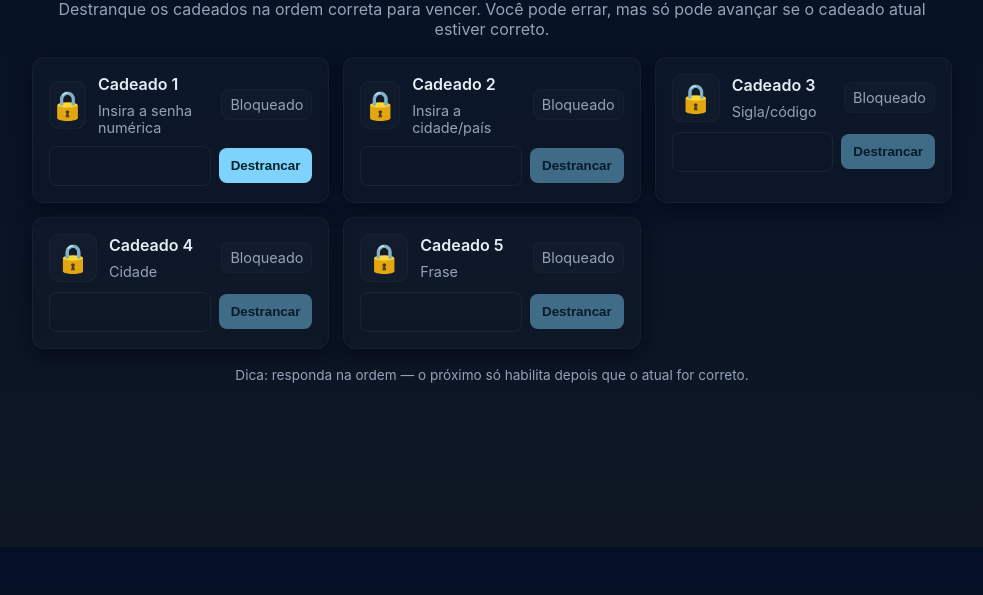
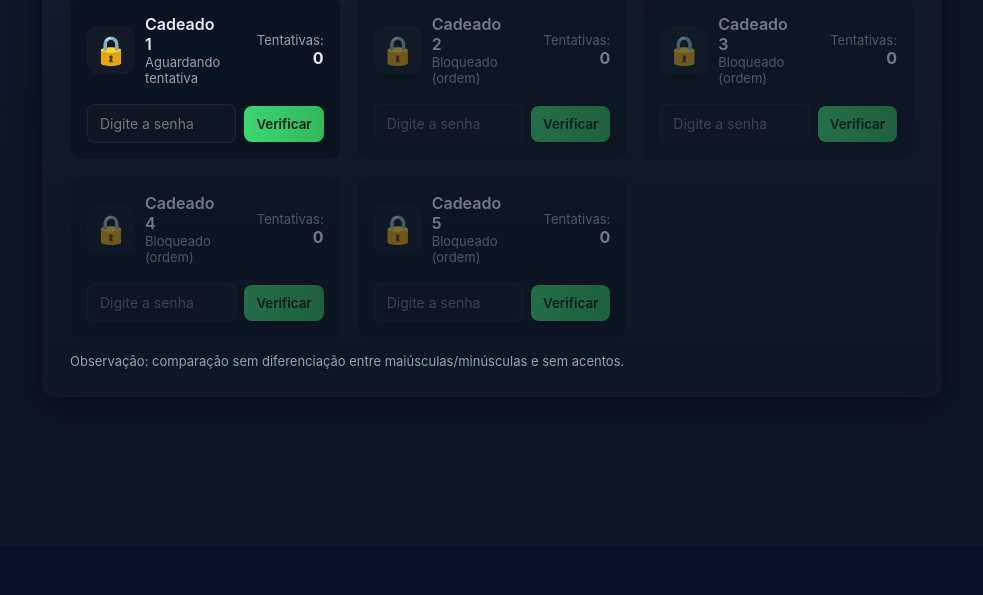
Before and after one commit to thiagooferbueno-eng/5-cadeados, a plain HTML site: page Index.html in a window 1280 px wide. Shown: the part 253-848 px from the top of the page, without its empty margins (148-1131 px from the left). After the commit the page ends 800 px from the top, so only its background shows below. Drawn offline with Linux system fonts and the light colour scheme.

Commit message:
Update Index.html

```diff
--- a/Index.html
+++ b/Index.html
@@ -3,88 +3,78 @@
 <head>
   <meta charset="utf-8" />
   <meta name="viewport" content="width=device-width,initial-scale=1" />
-  <title>Desafio dos 5 Cadeados</title>
+  <title>Cadeados - Desafio</title>
   <style>
     :root{
       --bg:#0f1724;
       --card:#0b1220;
-      --accent:#7dd3fc;
-      --muted:#94a3b8;
-      --success:#34d399;
-      --danger:#fb7185;
-      font-family: Inter, ui-sans-serif, system-ui, -apple-system, "Segoe UI", Roboto, "Helvetica Neue", Arial;
+      --accent:#3bd671;
+      --muted:#97a0b3;
+      --glass: rgba(255,255,255,0.03);
     }
-    html,body{height:100%}
+    *{box-sizing:border-box;font-family:Inter, system-ui, -apple-system, "Segoe UI", Roboto, "Helvetica Neue", Arial;}
     body{
       margin:0;
-      background: linear-gradient(180deg, #031025 0%, var(--bg) 100%);
-      color:#e6eef6;
+      min-height:100vh;
       display:flex;
       align-items:center;
       justify-content:center;
+      background: radial-gradient(ellipse at top left, #0b1a2b 0%, var(--bg) 40%), #071024;
+      color:#e6eef8;
       padding:24px;
     }
-    .wrap{
+    .wrapper{
       width:100%;
-      max-width:920px;
+      max-width:900px;
+      background:linear-gradient(180deg, rgba(255,255,255,0.02), transparent);
+      border-radius:12px;
+      padding:28px;
+      box-shadow: 0 8px 30px rgba(2,6,23,0.7);
     }
-    header{
-      text-align:center;
-      margin-bottom:18px;
+    h1{margin:0 0 8px 0;font-size:22px;}
+    p.lead{margin:0 0 18px 0;color:var(--muted);}
+    .locks{
+      display:grid;
+      grid-template-columns: repeat(auto-fit,minmax(220px,1fr));
+      gap:16px;
     }
-    h1{margin:0;font-size:1.6rem}
-    p.lead{margin:8px 0 0;color:var(--muted)}
-    .board{
-      display:grid;
-      grid-template-columns: repeat(auto-fit,minmax(260px,1fr));
-      gap:14px;
+    .lock{
+      background:var(--card);
+      border-radius:10px;
+      padding:16px;
+      border:1px solid rgba(255,255,255,0.03);
+      display:flex;
+      flex-direction:column;
+      gap:12px;
+      align-items:stretch;
     }
-    .lock-card{
-      background:linear-gradient(180deg, rgba(255,255,255,0.02), rgba(255,255,255,0.01));
-      border:1px solid rgba(255,255,255,0.04);
-      padding:16px;
-      border-radius:12px;
-      box-shadow: 0 6px 18px rgba(2,6,23,0.6);
-      transition:transform .16s ease, box-shadow .16s ease;
-    }
-    .lock-card:hover{transform:translateY(-4px)}
-    .lock-top{
+    .lock .top{
       display:flex;
       align-items:center;
-      gap:12px;
-      margin-bottom:10px;
+      gap:10px;
     }
-    .lock-icon{
+    .icon{
       font-size:28px;
-      width:46px;
-      height:46px;
-      display:inline-flex;
+      width:48px;
+      height:48px;
+      display:flex;
       align-items:center;
       justify-content:center;
       border-radius:10px;
-      background:rgba(255,255,255,0.02);
-      border:1px solid rgba(255,255,255,0.03);
+      background:var(--glass);
+      flex-shrink:0;
     }
-    .lock-title{font-weight:600}
-    .status{
-      margin-left:auto;
-      font-size:0.9rem;
-      padding:6px 8px;
-      border-radius:8px;
-    }
-    .locked{background:rgba(255,255,255,0.02); color:var(--muted); border:1px solid rgba(255,255,255,0.02)}
-    .open{background:linear-gradient(90deg, rgba(52,211,153,0.12), rgba(125,211,252,0.03)); color:var(--success); border:1px solid rgba(52,211,153,0.12)}
-    .controls{display:flex;gap:8px;align-items:center}
+    .title{font-weight:600;}
+    .status{font-size:13px;color:var(--muted);}
     input[type="text"]{
       width:100%;
       padding:10px 12px;
       border-radius:8px;
       border:1px solid rgba(255,255,255,0.06);
-      background:transparent;
+      background:rgba(255,255,255,0.02);
       color:inherit;
       outline:none;
-      box-sizing:border-box;
-      font-size:1rem;
+      font-size:14px;
     }
     button{
       padding:10px 12px;
@@ -92,133 +82,68 @@
       border:0;
       cursor:pointer;
       font-weight:600;
-      background:var(--accent);
-      color:#042028;
+      background:linear-gradient(90deg,var(--accent), #32b75a);
+      color:#042018;
     }
-    button:disabled{opacity:.45; cursor:not-allowed}
-    .hint{font-size:0.9rem;color:var(--muted);margin-top:8px}
-    .message{margin-top:12px;padding:10px;border-radius:8px;font-weight:600}
-    .msg-success{background:rgba(52,211,153,0.08);color:var(--success);border:1px solid rgba(52,211,153,0.06)}
-    .msg-error{background:rgba(251,113,133,0.06);color:var(--danger);border:1px solid rgba(251,113,133,0.06)}
+    .row{display:flex;gap:8px;align-items:center;}
+    .unlocked{
+      color:#0b2a15;
+      background: linear-gradient(90deg,#9af6b5,#3bd671);
+      padding:6px 8px;
+      border-radius:8px;
+      font-weight:700;
+      display:inline-block;
+    }
+    .disabled{
+      opacity:0.45;
+      pointer-events:none;
+    }
     .final{
       margin-top:18px;
-      text-align:center;
-      padding:16px;
-      border-radius:12px;
-      background:linear-gradient(180deg, rgba(125,211,252,0.02), rgba(255,255,255,0.01));
-      border:1px solid rgba(125,211,252,0.04);
+      padding:14px;
+      background:linear-gradient(180deg, rgba(59,214,113,0.06), rgba(255,255,255,0.01));
+      border-radius:10px;
+      border:1px solid rgba(59,214,113,0.06);
     }
-    .show-passwords{margin-top:10px;text-align:left; font-size:0.95rem; color:var(--muted)}
-    footer{margin-top:18px;text-align:center;color:var(--muted);font-size:0.85rem}
-    @media (max-width:420px){
-      h1{font-size:1.3rem}
+    .reveal{
+      margin-top:12px;
+      padding:12px;
+      border-radius:8px;
+      background:rgba(255,255,255,0.02);
+      font-family:monospace;
+      white-space:pre-wrap;
+    }
+    footer{margin-top:14px;color:var(--muted);font-size:13px;}
+    @media (max-width:520px){
+      .locks{grid-template-columns:1fr;}
     }
   </style>
 </head>
 <body>
-  <div class="wrap" role="main">
-    <header>
+  <div class="wrapper" role="main">
     <h1>Desafio dos 5 Cadeados</h1>
-      <p class="lead">Destranque os cadeados na ordem correta para vencer. Você pode errar, mas só pode avançar se o cadeado atual estiver correto.</p>
-    </header>
+    <p class="lead">Desbloqueie os cadeados na ordem correta. Se errar, pode tentar de novo — mas não deixe de seguir a ordem.</p>
 
-    <section class="board" aria-label="Cadeados">
-      <!-- Card template repeated 5x -->
-      <div class="lock-card" id="lock-1">
-        <div class="lock-top">
-          <div class="lock-icon" aria-hidden>🔒</div>
-          <div>
-            <div class="lock-title">Cadeado 1</div>
-            <div class="hint">Insira a senha numérica</div>
-          </div>
-          <div class="status locked" data-status>Bloqueado</div>
-        </div>
-        <div class="controls">
-          <input type="text" aria-label="senha 1" data-input />
-          <button data-submit>Destrancar</button>
-        </div>
-        <div class="message" aria-live="polite" data-message style="display:none"></div>
+    <div class="locks" id="locksContainer">
+      <!-- cadeados gerados por JS -->
     </div>
 
-      <div class="lock-card" id="lock-2">
-        <div class="lock-top">
-          <div class="lock-icon" aria-hidden>🔒</div>
-          <div>
-            <div class="lock-title">Cadeado 2</div>
-            <div class="hint">Insira a cidade/país</div>
+    <div id="finalArea" class="final" style="display:none;">
+      <strong>Parabéns — todos os cadeados foram desbloqueados! 🎉</strong>
+      <p class="status">As senhas (prêmio):</p>
+      <div class="reveal" id="revealPasswords"></div>
+      <div style="margin-top:10px;">
+        <button id="copyBtn">Copiar senhas</button>
+        <button id="resetBtn" style="background:transparent;border:1px solid rgba(255,255,255,0.06);color:inherit;margin-left:8px;">Reiniciar</button>
       </div>
-          <div class="status locked" data-status>Bloqueado</div>
-        </div>
-        <div class="controls">
-          <input type="text" aria-label="senha 2" data-input disabled />
-          <button data-submit disabled>Destrancar</button>
-        </div>
-        <div class="message" aria-live="polite" data-message style="display:none"></div>
     </div>
 
-      <div class="lock-card" id="lock-3">
-        <div class="lock-top">
-          <div class="lock-icon" aria-hidden>🔒</div>
-          <div>
-            <div class="lock-title">Cadeado 3</div>
-            <div class="hint">Sigla/código</div>
-          </div>
-          <div class="status locked" data-status>Bloqueado</div>
-        </div>
-        <div class="controls">
-          <input type="text" aria-label="senha 3" data-input disabled />
-          <button data-submit disabled>Destrancar</button>
-        </div>
-        <div class="message" aria-live="polite" data-message style="display:none"></div>
-      </div>
-
-      <div class="lock-card" id="lock-4">
-        <div class="lock-top">
-          <div class="lock-icon" aria-hidden>🔒</div>
-          <div>
-            <div class="lock-title">Cadeado 4</div>
-            <div class="hint">Cidade</div>
-          </div>
-          <div class="status locked" data-status>Bloqueado</div>
-        </div>
-        <div class="controls">
-          <input type="text" aria-label="senha 4" data-input disabled />
-          <button data-submit disabled>Destrancar</button>
-        </div>
-        <div class="message" aria-live="polite" data-message style="display:none"></div>
-      </div>
-
-      <div class="lock-card" id="lock-5">
-        <div class="lock-top">
-          <div class="lock-icon" aria-hidden>🔒</div>
-          <div>
-            <div class="lock-title">Cadeado 5</div>
-            <div class="hint">Frase</div>
-          </div>
-          <div class="status locked" data-status>Bloqueado</div>
-        </div>
-        <div class="controls">
-          <input type="text" aria-label="senha 5" data-input disabled />
-          <button data-submit disabled>Destrancar</button>
-        </div>
-        <div class="message" aria-live="polite" data-message style="display:none"></div>
-      </div>
-    </section>
-
-    <div id="final-area" class="final" aria-live="polite" style="display:none">
-      <h2>🎉 Parabéns — todos os cadeados destrancados!</h2>
-      <p>Você concluiu o desafio. Aqui estão as senhas (conforme combinado):</p>
-      <div class="show-passwords" id="revealed-passwords" aria-hidden="true"></div>
-    </div>
-
-    <footer>
-      Dica: responda na ordem — o próximo só habilita depois que o atual for correto.
-    </footer>
+    <footer>Observação: comparação sem diferenciação entre maiúsculas/minúsculas e sem acentos.</footer>
   </div>
 
   <script>
-    // Senhas definidas (como solicitado)
-    const answersRaw = [
+    // Senhas na ordem
+    const originalPasswords = [
       "1953",
       "HongKong",
       "HTCS",
@@ -226,121 +151,226 @@
       "Tigres Asiáticos"
     ];
 
-    // Normaliza texto: remove acentos, trim e coloca lower case
+    // Normaliza (remove acentos e lower case) para comparar
     function normalizeText(s){
-      if (s === null || s === undefined) return "";
-      return String(s).trim()
-        .toLowerCase()
-        // separa acentos em combinação e remove, compatível com browsers modernos
-        .normalize('NFD')
-        .replace(/[\u0300-\u036f]/g, '');
+      if(!s && s !== "") return "";
+      return s.normalize ? s.normalize('NFD').replace(/\p{Diacritic}/gu, '') : s;
     }
 
-    // Also prepare normalized answers for comparison (numbers stay same)
-    const answersNorm = answersRaw.map(a => normalizeText(a));
+    function normLower(s){
+      return normalizeText(s).toLowerCase().trim();
+    }
 
-    // Collect lock card elements
-    const lockCards = Array.from(document.querySelectorAll('.lock-card'));
+    // Estado: qual índice foi desbloqueado (0..n-1). nextToUnlock = unlockedCount
+    let unlockedCount = 0;
 
-    // Initialize state
-    let unlocked = [false, false, false, false, false];
+    const container = document.getElementById('locksContainer');
+    const finalArea = document.getElementById('finalArea');
+    const revealPasswords = document.getElementById('revealPasswords');
+    const copyBtn = document.getElementById('copyBtn');
+    const resetBtn = document.getElementById('resetBtn');
 
-    // Attach handlers
-    lockCards.forEach((card, idx) => {
-      const input = card.querySelector('input[data-input]');
-      const btn = card.querySelector('button[data-submit]');
-      const status = card.querySelector('[data-status]');
-      const message = card.querySelector('[data-message]');
+    // Tenta manter progresso entre recarregamentos (opcional)
+    const STORAGE_KEY = 'cadeados_progress_v1';
+    const saved = localStorage.getItem(STORAGE_KEY);
+    if(saved){
+      try{
+        const s = JSON.parse(saved);
+        if(typeof s.unlockedCount === 'number') unlockedCount = s.unlockedCount;
+      }catch(e){}
+    }
 
-      // Helper to set card as unlocked
-      function setUnlocked(){
-        unlocked[idx] = true;
-        status.textContent = 'Destrancado';
-        status.classList.remove('locked');
-        status.classList.add('open');
-        card.querySelector('.lock-icon').textContent = '🔓';
+    function saveProgress(){
+      localStorage.setItem(STORAGE_KEY, JSON.stringify({unlockedCount}));
+    }
+
+    function createLockCard(index){
+      const card = document.createElement('div');
+      card.className = 'lock';
+      const lockEmoji = index < unlockedCount ? '🔓' : '🔒';
+      card.innerHTML = `
+        <div class="top">
+          <div class="icon">${lockEmoji}</div>
+          <div style="flex:1">
+            <div class="title">Cadeado ${index+1}</div>
+            <div class="status" id="status-${index}">${index < unlockedCount ? 'Desbloqueado' : (index === unlockedCount ? 'Aguardando tentativa' : 'Bloqueado (ordem)')}</div>
+          </div>
+          <div style="min-width:90px;text-align:right">
+            <div style="font-size:13px;color:var(--muted)">Tentativas:</div>
+            <div id="tries-${index}" style="font-weight:700">0</div>
+          </div>
+        </div>
+
+        <div class="row" style="margin-top:6px;">
+          <input type="text" id="input-${index}" placeholder="Digite a senha" ${index === unlockedCount ? '' : 'disabled'} aria-label="Senha do cadeado ${index+1}">
+          <button id="btn-${index}" ${index === unlockedCount ? '' : 'disabled'}>Verificar</button>
+        </div>
+      `;
+
+      // evento
+      const input = card.querySelector(`#input-${index}`);
+      const btn = card.querySelector(`#btn-${index}`);
+      const statusEl = card.querySelector(`#status-${index}`);
+      const triesEl = card.querySelector(`#tries-${index}`);
+      let tries = 0;
+
+      function setDisabledForLater(){
+        // desativa se não for o próximo
+        if(index !== unlockedCount){
           input.disabled = true;
           btn.disabled = true;
-        showMessage("Senha correta!", "success");
-        // enable next lock (if exists)
-        if (idx + 1 < lockCards.length){
-          const next = lockCards[idx+1];
-          next.querySelector('input[data-input]').disabled = false;
-          next.querySelector('button[data-submit]').disabled = false;
+          card.classList.add('disabled');
         } else {
-          // last one unlocked -> show final area
-          revealFinal();
+          input.disabled = false;
+          btn.disabled = false;
+          card.classList.remove('disabled');
+        }
+        // atualiza icon e status
+        const icon = card.querySelector('.icon');
+        if(index < unlockedCount){
+          icon.textContent = '🔓';
+          statusEl.textContent = 'Desbloqueado';
+        } else if (index === unlockedCount){
+          icon.textContent = '🔒';
+          statusEl.textContent = 'Aguardando tentativa';
+        } else {
+          icon.textContent = '🔒';
+          statusEl.textContent = 'Bloqueado (ordem)';
         }
       }
 
-      function showMessage(text, type){
-        message.style.display = 'block';
-        message.textContent = text;
-        message.className = 'message ' + (type === 'success' ? 'msg-success' : 'msg-error');
-      }
-
-      btn.addEventListener('click', ()=>{
-        // Prevent checking if previous locks not unlocked
-        if (idx > 0 && !unlocked[idx-1]){
-          showMessage('Você precisa destrancar o cadeado anterior primeiro.', 'error');
-          return;
-        }
-        const val = input.value || "";
-        const norm = normalizeText(val);
-        if (norm === answersNorm[idx]){
-          setUnlocked();
+      btn.addEventListener('click', () => {
+        const val = input.value || '';
+        tries++;
+        triesEl.textContent = tries;
+        const correctNorm = normLower(originalPasswords[index]);
+        const attemptNorm = normLower(val);
+        if(attemptNorm === correctNorm){
+          // desbloqueia
+          unlockedCount = Math.max(unlockedCount, index+1);
+          saveProgress();
+          // atualiza todos os cards UI
+          rebuildUI();
         } else {
-          showMessage('Senha incorreta. Tente novamente.', 'error');
-          // allow further attempts, do not disable
+          // pequena animação (shake)
+          input.animate([{ transform: 'translateX(0)' }, { transform: 'translateX(-8px)' }, { transform: 'translateX(8px)' }, { transform: 'translateX(0)' }], { duration: 300 });
+          statusEl.textContent = 'Senha incorreta — tente novamente';
         }
       });
 
-      // allow Enter key to submit
-      input.addEventListener('keydown', (e)=>{
-        if (e.key === 'Enter' && !btn.disabled){
-          e.preventDefault();
-          btn.click();
+      input.addEventListener('keyup', (e) => {
+        if(e.key === 'Enter') btn.click();
+      });
+
+      // exposer para atualizações
+      card.setDisabledForLater = setDisabledForLater;
+      return card;
     }
+
+    // Cria todos os cards
+    let cards = [];
+    function buildCards(){
+      container.innerHTML = '';
+      cards = originalPasswords.map((p,i) => {
+        const c = createLockCard(i);
+        container.appendChild(c);
+        return c;
+      });
+    }
+
+    function rebuildUI(){
+      // rebuild cards to reflect state (could be optimized but small)
+      const inputs = container.querySelectorAll('input');
+      const buttons = container.querySelectorAll('button');
+      // Atualizar cada card
+      cards.forEach((card, idx) => {
+        // Recreate status and enabled state by calling method
+        if(card.setDisabledForLater) card.setDisabledForLater();
+        // additionally update tries display if exists (keeps previous)
+      });
+
+      // Se finalizado:
+      if(unlockedCount >= originalPasswords.length){
+        finalArea.style.display = 'block';
+        revealPasswords.textContent = originalPasswords.map((p,i) => `${i+1} — ${p}`).join('\\n');
+      } else {
+        finalArea.style.display = 'none';
+      }
+
+      // enable only the next card's input & button
+      cards.forEach((card, idx) => {
+        const input = card.querySelector('input');
+        const btn = card.querySelector('button');
+        const icon = card.querySelector('.icon');
+        const statusEl = card.querySelector('.status');
+        if(idx < unlockedCount){
+          input.disabled = true;
+          btn.disabled = true;
+          icon.textContent = '🔓';
+          statusEl.textContent = 'Desbloqueado';
+          card.classList.remove('disabled');
+          // mark visually unlocked
+          if(!card.querySelector('.unlocked-badge')){
+            const badge = document.createElement('div');
+            badge.className = 'unlocked-badge';
+          }
+        } else if (idx === unlockedCount){
+          input.disabled = false;
+          btn.disabled = false;
+          icon.textContent = '🔒';
+          statusEl.textContent = 'Aguardando tentativa';
+          card.classList.remove('disabled');
+        } else {
+          input.disabled = true;
+          btn.disabled = true;
+          icon.textContent = '🔒';
+          statusEl.textContent = 'Bloqueado (ordem)';
+          card.classList.add('disabled');
+        }
+      });
+    }
+
+    // Inicializa UI
+    buildCards();
+    rebuildUI();
+
+    // copiar senhas
+    copyBtn.addEventListener('click', () => {
+      const txt = originalPasswords.map((p,i) => `${i+1} — ${p}`).join('\\n');
+      navigator.clipboard?.writeText(txt).then(() => {
+        copyBtn.textContent = 'Copiado!';
+        setTimeout(()=> copyBtn.textContent = 'Copiar senhas', 1500);
+      }).catch(() => {
+        alert('Não foi possível copiar automaticamente. Selecione e copie manualmente.');
       });
     });
 
-    // Initially only first lock enabled
-    lockCards.forEach((c, i) => {
-      const input = c.querySelector('input[data-input]');
-      const btn = c.querySelector('button[data-submit]');
-      if (i === 0){
-        input.disabled = false;
-        btn.disabled = false;
-      } else {
-        input.disabled = true;
-        btn.disabled = true;
+    resetBtn.addEventListener('click', () => {
+      if(!confirm('Reiniciar progresso?')) return;
+      unlockedCount = 0;
+      localStorage.removeItem(STORAGE_KEY);
+      // reset tries counts and inputs
+      cards.forEach((card) => {
+        const input = card.querySelector('input');
+        const btn = card.querySelector('button');
+        const tries = card.querySelector('[id^="tries-"]');
+        if(input) input.value = '';
+        if(tries) tries.textContent = '0';
+      });
+      rebuildUI();
+    });
+
+    // Pequena melhoria: exibir dica ao focar no input (opcional)
+    container.addEventListener('focusin', (e) => {
+      if(e.target.tagName === 'INPUT'){
+        // nada por enquanto
       }
     });
 
-    function revealFinal(){
-      const finalArea = document.getElementById('final-area');
-      const revealed = document.getElementById('revealed-passwords');
-      finalArea.style.display = 'block';
-      // show the list of passwords (as user asked the site will show them after winning)
-      const list = document.createElement('ol');
-      answersRaw.forEach(a=>{
-        const li = document.createElement('li');
-        li.textContent = a;
-        list.appendChild(li);
+    // Reconstruir se a página for recarregada (mantém progresso)
+    window.addEventListener('load', () => {
+      rebuildUI();
     });
-      revealed.innerHTML = '';
-      revealed.appendChild(list);
-      revealed.setAttribute('aria-hidden','false');
-      // scroll into view smoothly
-      finalArea.scrollIntoView({behavior:'smooth'});
-    # dentro da pasta onde está o index.html
-git init
-git add index.html
-git commit -m "Add site"
-git branch -M main
-git remote add origin https://github.com/USERNAME/REPO.git
-git push -u origin main
-    }
   </script>
 </body>
 </html>
```
Lines whose indentation alone changed are shown as unchanged.
